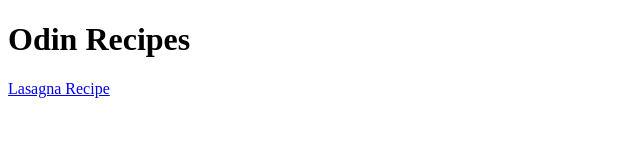
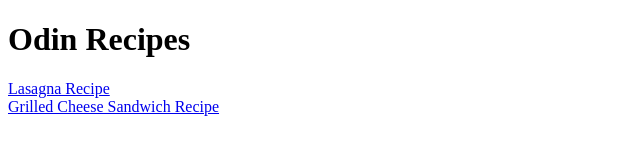
Before and after one commit to rjablon03/odin-recipes, a plain HTML site: page index.html in a window 1280 px wide. Shown: the whole page, without its empty margins (0-640 px from the left). Drawn offline with Linux system fonts and the light colour scheme.

Commit message:
Created a link to the grilled cheese recipe

```diff
--- a/index.html
+++ b/index.html
@@ -9,5 +9,7 @@
 <body>
     <h1>Odin Recipes</h1>
     <a href="recipes/lasagna.html">Lasagna Recipe</a>
+    <br>
+    <a href="recipes/grilled-cheese.html">Grilled Cheese Sandwich Recipe</a>
 </body>
 </html>
```
